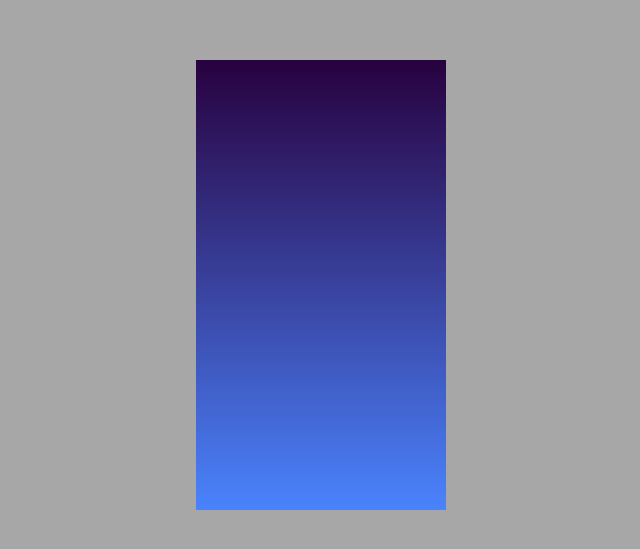
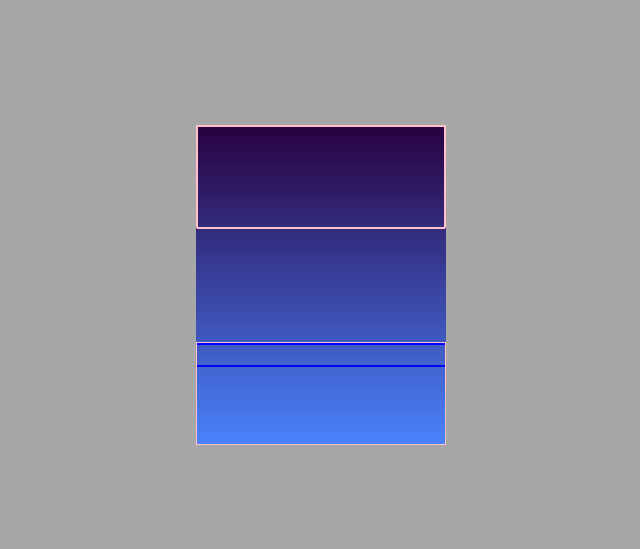
Before and after one commit to dsdyaz/fancy-toggle, a React (Vite) app: page / in a window 1280 px wide. Shown: the part 115-664 px from the top of the page, without its empty margins (319-959 px from the left). Built offline with nearby package versions, Linux system fonts and the light colour scheme.

Commit message:
work in progress

```diff
--- a/src/style/toggle-background.css
+++ b/src/style/toggle-background.css
@@ -1,5 +1,61 @@
 .toggle__background {
     background-image: linear-gradient(180deg, rgb(40, 1, 63), rgb(74, 131, 253));
-    height: 450px;
+    height: 320px;
     width: 250px;
+    display: flex;
+    flex-direction: column;
+    justify-content: space-between;
 }
+
+.top-area {
+    width: 100%;
+    height: 103px;
+    background-color: none;
+    border: 1px solid pink;
+}
+
+.bottom-area {
+    width: 100%;
+    height: 103px;
+    background-color: none;
+    border: 1px solid pink;
+}
+
+.bottom-cluster {
+    border: 1px solid blue;
+    position: relative;
+}
+
+.bottom-cluster--front {
+    margin-top: 20px;
+}
+
+.bottom-cluster__circle {
+    border-radius: 50%;
+    background-color: whitesmoke;
+    border: 1px solid pink;
+    position: absolute;
+}
+
+.bottom-cluster__circle--top-right {
+    width: 30%;
+    height: 0;
+    padding-bottom: 30%;
+    top: -10%;
+    left: 90%;
+}
+
+.bottom-cluster__circle--bottom-right {
+    width: 25%;
+    height: 0;
+    padding-bottom: 25%;
+    top: 10%;
+
+}
+
+.top-cluster {
+    background-color: none;
+    border: 1px solid pink;
+    width: 100%;
+    height: 103px;
+}
--- a/src/toggle__background/toggle__background.jsx
+++ b/src/toggle__background/toggle__background.jsx
@@ -4,13 +4,26 @@ import "../style/toggle-background.css"
 export default function ToggleBackground() {
   return (
     <div className="toggle__background">
-      <div className="bottom-cluster bottom-cluster--rear">
-        <div className="bottom-cluster__circle bottom-cluster__circle--top-right" />
+      <div className="top-area">
+        <div className="top-cluster" />
+      </div>
+      <div className="bottom-area">
+        <div className="bottom-cluster bottom-cluster--rear">
+          {/* <div className="bottom-cluster__circle bottom-cluster__circle--top-right" />
         <div className="bottom-cluster__circle bottom-cluster__circle--bottom-right" />
         <div className="bottom-cluster__circle bottom-cluster__circle--right-center" />
         <div className="bottom-cluster__circle bottom-cluster__circle--center" />
         <div className="bottom-cluster__circle bottom-cluster__circle--left-center" />
-        <div className="bottom-cluster__circle bottom-cluster__circle--left" />
+        <div className="bottom-cluster__circle bottom-cluster__circle--left" /> */}
+        </div>
+        <div className="bottom-cluster bottom-cluster--front">
+          {/* <div className="bottom-cluster__circle bottom-cluster__circle--top-right" />
+        <div className="bottom-cluster__circle bottom-cluster__circle--bottom-right" />
+        <div className="bottom-cluster__circle bottom-cluster__circle--right-center" />
+        <div className="bottom-cluster__circle bottom-cluster__circle--center" />
+        <div className="bottom-cluster__circle bottom-cluster__circle--left-center" />
+        <div className="bottom-cluster__circle bottom-cluster__circle--left" /> */}
+        </div>
       </div>
     </div>
   )
```
